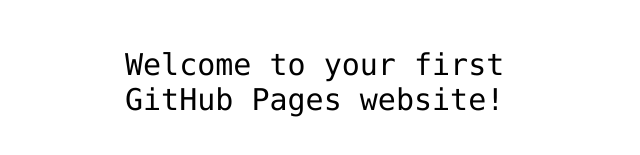
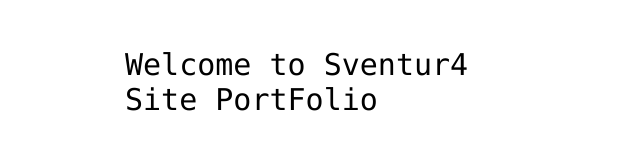
Before and after one commit to Sventur4/Sventur4.github.io, a plain HTML site: page index.html in a window 1280 px wide. Shown: the part 341-496 px from the top of the page, without its empty margins (315-955 px from the left). Drawn offline with Linux system fonts and the light colour scheme.

Commit message:
Add My user name

```diff
--- a/index.html
+++ b/index.html
@@ -12,7 +12,7 @@
 <img src="https://octodex.github.com/images/daftpunktocat-thomas.gif" id="octocat" alt="octocat-gif" />
 
 <!-- Change this code here by copy and pasting your template on line 15 -->
-<p>Welcome to your first GitHub Pages website!</p>
+<p>Welcome to Sventur4 Site PortFolio </p>
 
 </body>
 </html>
```
